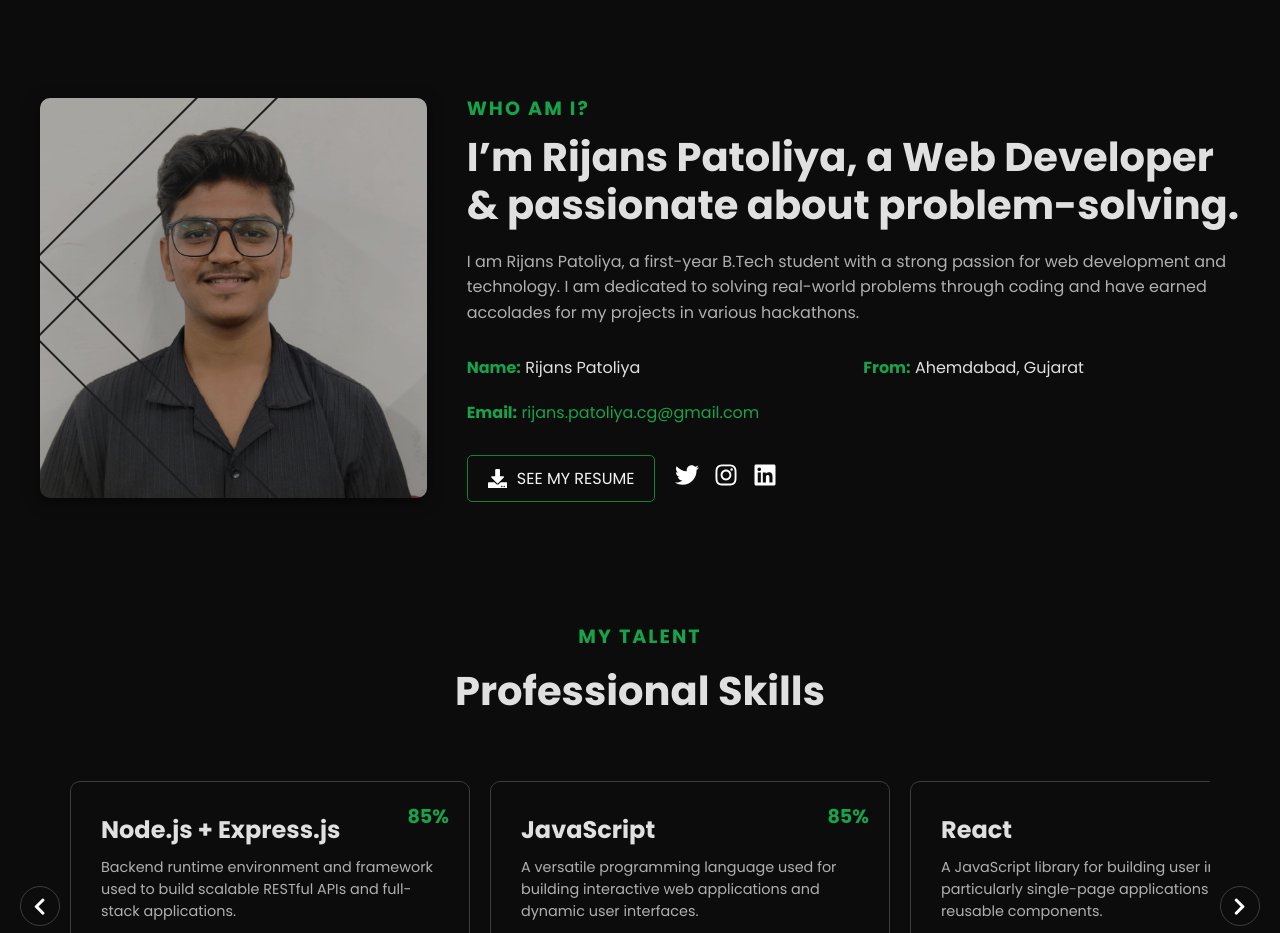
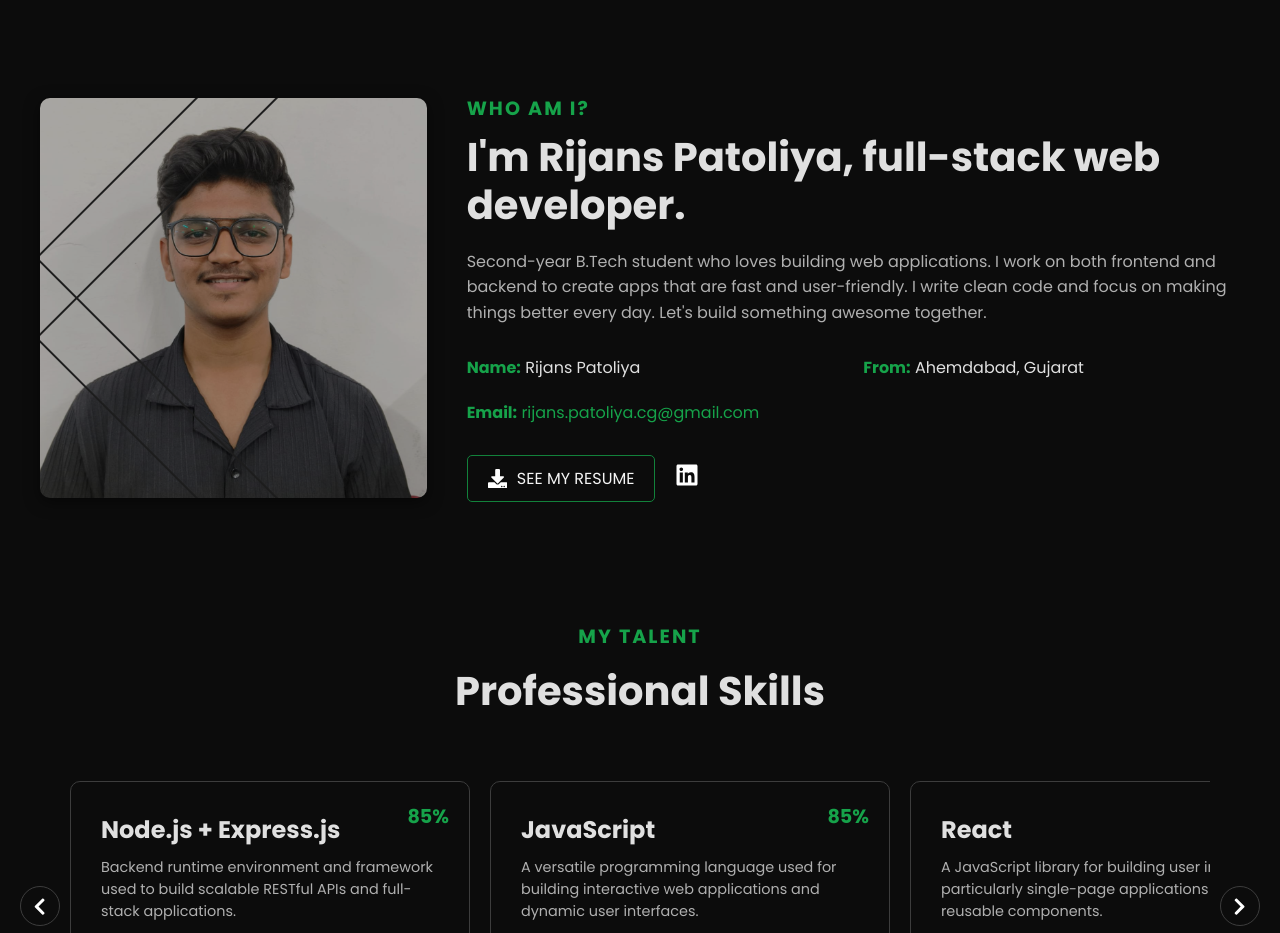
Before and after one commit to RijansPatoliya/Rijans_Portfolio, a React (Vite) app in the folder Frontend/: page / in a window 1280 px wide. Shown: the part 1220-2153 px from the top of the page. Built offline with nearby package versions, Linux system fonts and the light colour scheme.

Commit message:
Revise About section with new personal details
Updated personal introduction and removed social media links.

```diff
--- a/Frontend/src/Component/About/About.jsx
+++ b/Frontend/src/Component/About/About.jsx
@@ -39,12 +39,12 @@ const About = () => {
           transition={{ duration: 0.8, delay: 0.2 }}
         >
           <h2 className="portfolio-subheading">Who Am I?</h2>
-          <h1 className="portfolio-heading">
-          I’m Rijans Patoliya, a Web Developer & passionate about problem-solving.
-          </h1>
-          <p className="portfolio-description">
-          I am Rijans Patoliya, a first-year B.Tech student with a strong passion for web development and technology. I am dedicated to solving real-world problems through coding and have earned accolades for my projects in various hackathons.
-          </p>
+         <h1 className="portfolio-heading">
+          I'm Rijans Patoliya, full-stack web developer.
+</h1>
+<p className="portfolio-description">
+          Second-year B.Tech student who loves building web applications. I work on both frontend and backend to create apps that are fast and user-friendly. I write clean code and focus on making things better every day. Let's build something awesome together.
+</p>
 
           {/* Details Grid */}
           <div className="portfolio-details-grid">
@@ -73,12 +73,6 @@ const About = () => {
     <FaDownload className="portfolio-download-icon" /> SEE MY RESUME
   </a>
   <div className="portfolio-social-links">
-    <a href="#" target="_blank" rel="noopener noreferrer">
-      <FaTwitter className="portfolio-social-icon" />
-    </a>
-    <a href="#" target="_blank" rel="noopener noreferrer">
-      <FaInstagram className="portfolio-social-icon" />
-    </a>
     <a href="https://www.linkedin.com/in/rijans-patoliya/" target="_blank" rel="noopener noreferrer">
       <FaLinkedin className="portfolio-social-icon" />
     </a>
```
